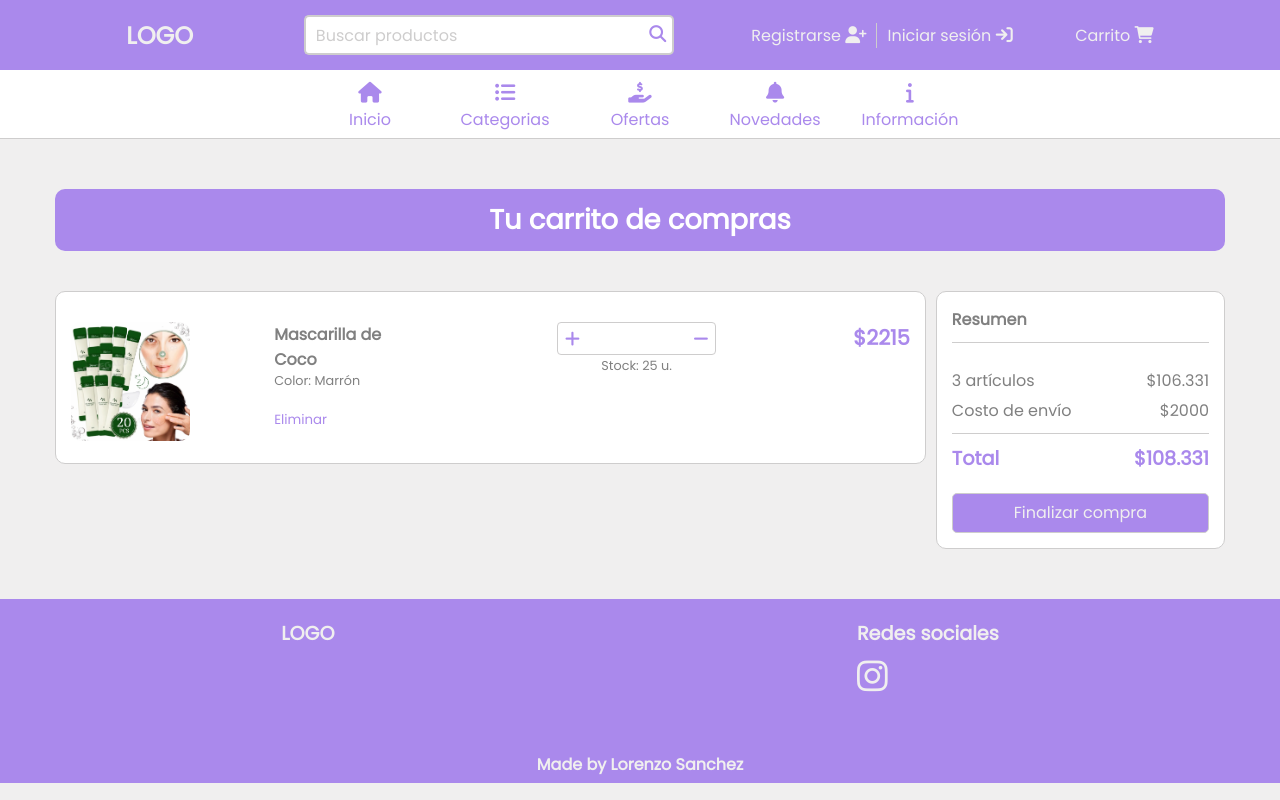
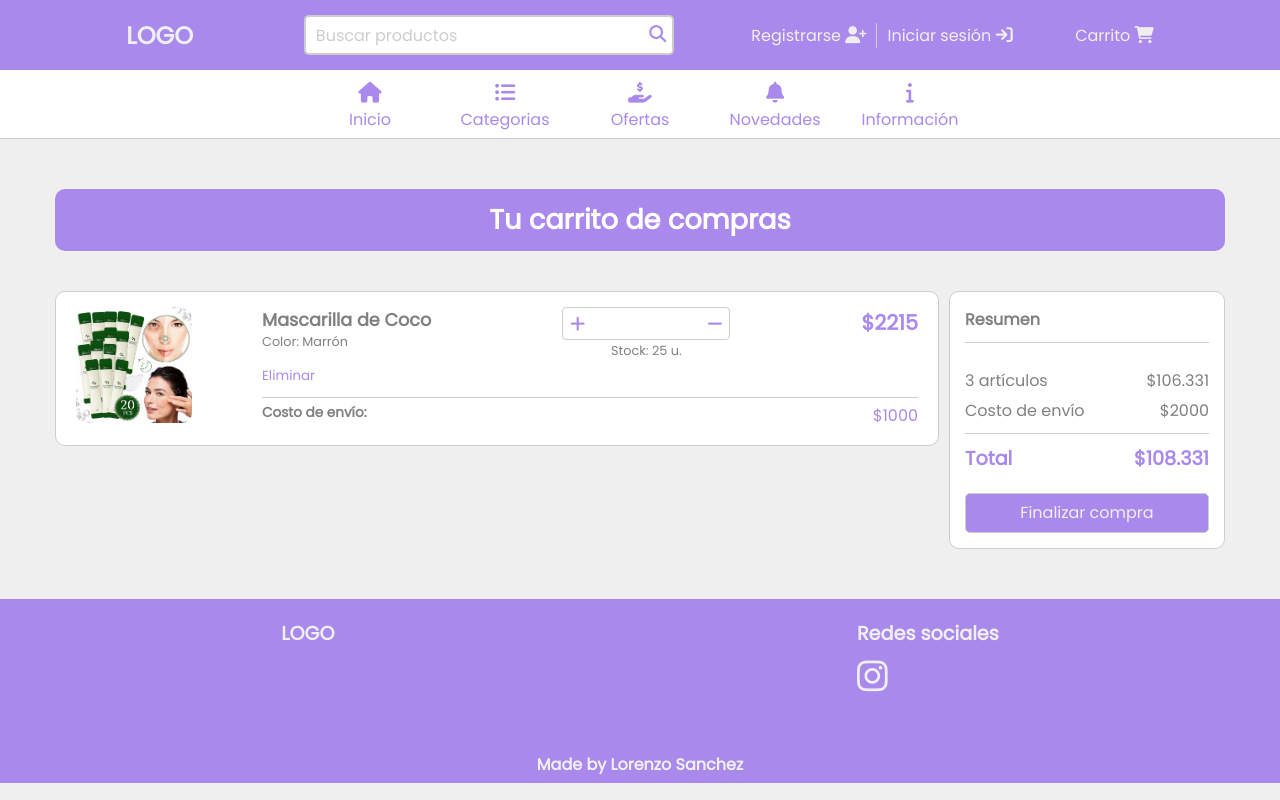
Before and after one commit to lorenzoSanchez97/ShowRoom, a React (Vite) app in the folder ShowRoom-FrontEnd/: page /cart in a window 1280 px wide. Built offline with nearby package versions, Linux system fonts and the light colour scheme.

Commit message:
Product cart listo

```diff
--- a/ShowRoom-FrontEnd/src/components/CartProduct/CartProduct.jsx
+++ b/ShowRoom-FrontEnd/src/components/CartProduct/CartProduct.jsx
@@ -3,10 +3,12 @@ import "./cartProduct.css"
 
 export default function CartProduct() {
     return (
-        <section className='cart-product-container'>
+        <section className='cart-product-main-container'>
             <figure className='cart-product-image-container'>
                 <img src="/images/mascarilla.png" alt="" />
             </figure>
+            <div className='product-cart-info-main-container'>
+                <div className='cart-product-info'>
                     <div className='cart-product-data-container'>
                         <h1 className='cart-product-title'>Mascarilla de Coco</h1>
                         <p className='cart-product-color'>Color: Marrón</p>
@@ -21,6 +23,12 @@ export default function CartProduct() {
                         </form>
                     </div>
                     <p className='cart-product-total'>$2215</p>
+                </div>
+                <div className='cart-product-envio-data'>
+                    <h1>Costo de envío: </h1>
+                    <p>$1000</p>
+                </div>
+            </div>
         </section>
     )
 }
--- a/ShowRoom-FrontEnd/src/components/CartProduct/cartProduct.css
+++ b/ShowRoom-FrontEnd/src/components/CartProduct/cartProduct.css
@@ -1,12 +1,23 @@
-.cart-product-container {
+.cart-product-main-container {
     background-color: white;
-    padding: 30px 15px 15px 15px;
+    padding: 15px 20px;
+    height: fit-content;
+    border-radius: 10px;
+    border: 1px solid var(--bordes);
+    display: flex;
+    gap: 3%;
+}
+
+.product-cart-info-main-container {
+    width: 85%;
+}
+
+.cart-product-info {
     display: flex;
     align-items: flex-start;
     gap: 10%;
-    height: fit-content;
-    border-radius: 10px;
-    border: 1px solid var(--bordes);
+    width: 100%;
+    justify-content: space-between;
 }
 
 .cart-product-color,
@@ -22,10 +33,11 @@
 
 .cart-product-image-container {
     width: 15%;
+    margin-right: 45px;
 }
 
 .cart-product-title {
-    font-size: 1rem;
+    font-size: 1.1rem;
 }
 
 .cart-product-color,
@@ -36,7 +48,7 @@
 .cart-product-delete-button {
     background: none;
     border: none;
-    margin-top: 20px;
+    margin-top: 15px;
 }
 
 .cart-product-delete-button:hover {
@@ -72,8 +84,9 @@
 .cart-product-add,
 .cart-product-substract {
     position: absolute;
-    padding: 1px;
-    top: 7px;
+    padding: 4px 3px;
+    top: 4px;
+    background-color: white;
 }
 
 .cart-product-add:hover,
@@ -82,11 +95,13 @@
 }
 
 .cart-product-add {
-    left: 7px;
+    left: 1px;
+    padding-left: 7px;
 }
 
 .cart-product-substract {
-    right: 7px;
+    right: 1px;
+    padding-right: 7px;
 }
 
 .cart-product-total {
@@ -94,3 +109,21 @@
     color: var(--verde);
     font-weight: 600;
 }
+
+.cart-product-envio-data h1 {
+    color: var(--color3);
+    font-size: 0.85rem;
+    padding-top: 5px;
+}
+
+.cart-product-envio-data p {
+padding-top: 5px;
+}
+
+.cart-product-envio-data {
+    margin-top: 10px;
+    border-top: 1px solid var(--bordes);
+    display: flex;
+    gap: 10%;
+    justify-content: space-between;
+}
```
Lines whose indentation alone changed are shown as unchanged.
